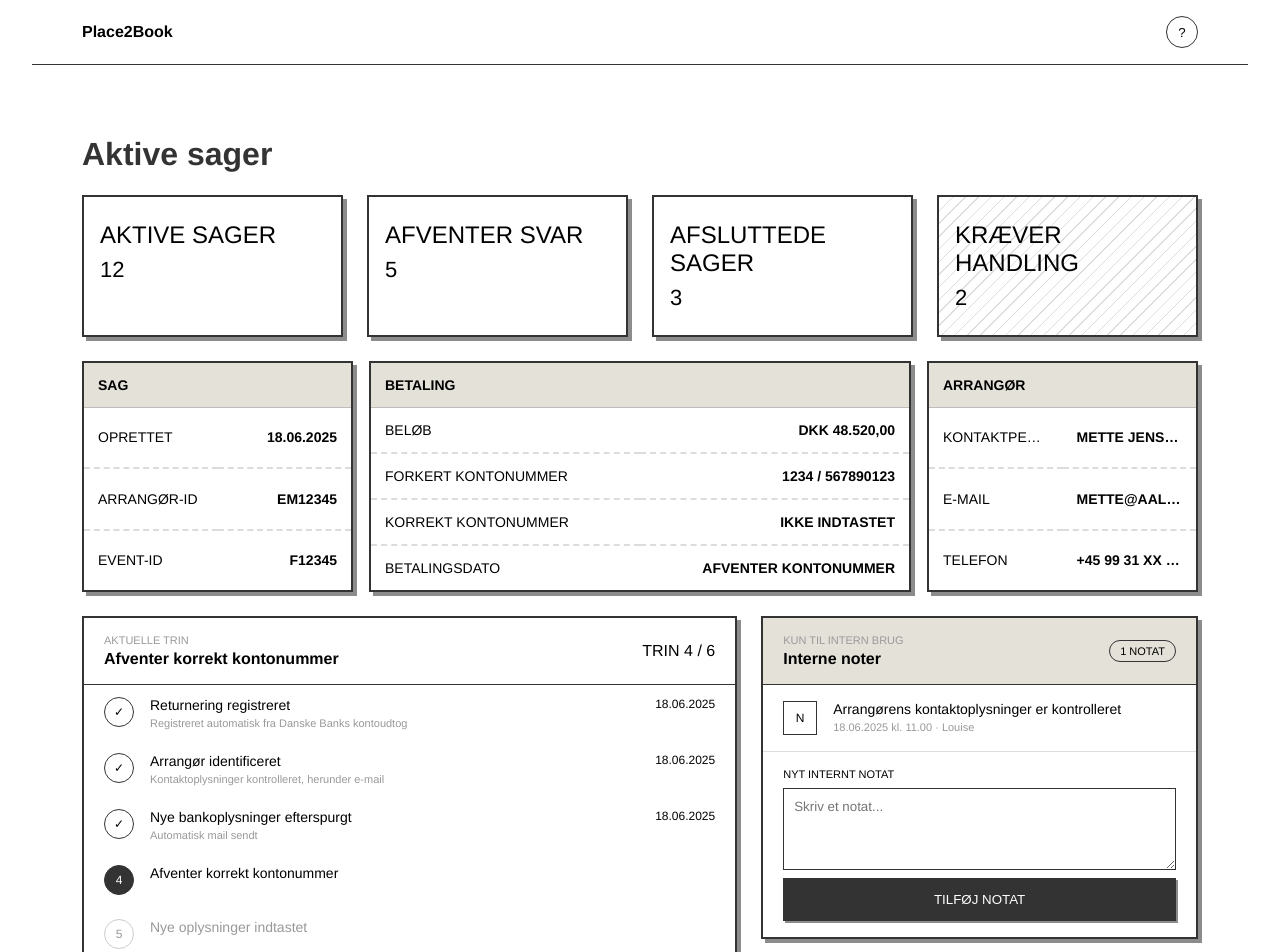
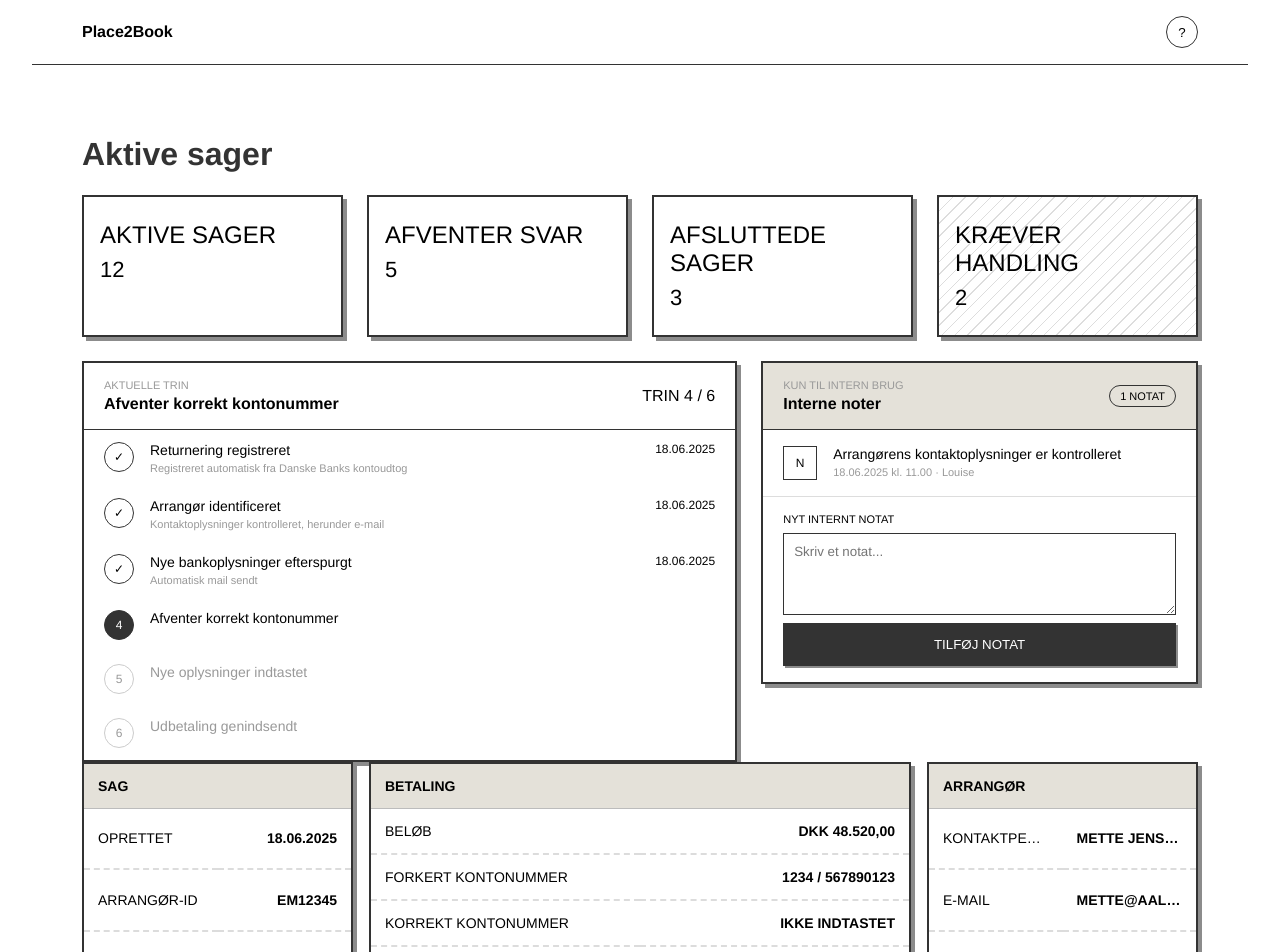
Before and after one commit to cs-26-dat-3-05/P3, a React (Vite) app in the folder frontend/: page / in a window 1280 px wide. Shown: the top 952 px of the page. Built offline with nearby package versions, Linux system fonts and the light colour scheme.

Commit message:
merge issue fix

```diff
--- a/frontend/src/App.tsx
+++ b/frontend/src/App.tsx
@@ -1,47 +1,21 @@
 import styled from "styled-components";
 import Header from "./components/Header";
-import KpiCard from "./components/KpiCard";
+import KpiCards from "./components/KpiCard/index";
 import CaseCards from "./components/CaseCards";
-import AktuelleTrin from "./components/AktuelleTrin/index";
-import InternalNotes from "./components/InternalNotes/index";
 
 const Heading = styled.h1`
   color: var(--primary-color);
 `;
 
-const KpiRow = styled.div`
-  display: grid;
-  grid-template-columns: repeat(4, 1fr);
-  gap: 24px;
-  margin-bottom: 24px;
-`;
-
-const CaseDetails = styled.div`
-  display: grid;
-  grid-template-columns: 3fr 2fr;
-  gap: 24px;
-  margin-top: 24px;
-  align-items: start;
-`;
-
 export default function App() {
   return (
     <>
-    <Header />
-    <main className="page">
-      <Heading>Aktive sager</Heading>
-      <KpiRow>
-        <KpiCard label="AKTIVE SAGER" count={12} />
-        <KpiCard label="AFVENTER SVAR" count={5} />
-        <KpiCard label="AFSLUTTEDE SAGER" count={3} />
-        <KpiCard label="KRÆVER HANDLING" count={2} highlighted />
-      </KpiRow>
-      <CaseCards></CaseCards>
-      <CaseDetails>
-        <AktuelleTrin></AktuelleTrin>
-        <InternalNotes></InternalNotes>
-      </CaseDetails>
-    </main>
+      <Header />
+      <main className="page">
+        <Heading>Aktive sager</Heading>
+        <KpiCards></KpiCards>
+        <CaseCards></CaseCards>
+      </main>
     </>
   );
 }
--- /dev/null
+++ b/frontend/src/components/KpiCard/index.tsx
@@ -0,0 +1,35 @@
+import styled from "styled-components";
+import KpiCard from "./Card";
+import AktuelleTrin from "../AktuelleTrin";
+import InternalNotes from "../InternalNotes";
+
+const KpiRow = styled.div`
+  display: grid;
+  grid-template-columns: repeat(4, 1fr);
+  gap: 24px;
+  margin-bottom: 24px;
+`;
+
+const CaseDetails = styled.div`
+  display: grid;
+  grid-template-columns: 3fr 2fr;
+  gap: 24px;
+  margin-top: 24px;
+  align-items: start;
+`;
+export default function KpiCards() {
+  return (
+    <>
+      <KpiRow>
+        <KpiCard label="AKTIVE SAGER" count={12} />
+        <KpiCard label="AFVENTER SVAR" count={5} />
+        <KpiCard label="AFSLUTTEDE SAGER" count={3} />
+        <KpiCard label="KRÆVER HANDLING" count={2} highlighted />
+      </KpiRow>
+      <CaseDetails>
+        <AktuelleTrin></AktuelleTrin>
+        <InternalNotes></InternalNotes>
+      </CaseDetails>
+    </>
+  );
+}
```
Also changed, not shown: frontend/src/components/KpiCard/Card.tsx (renamed from frontend/src/components/KpiCard.tsx).
